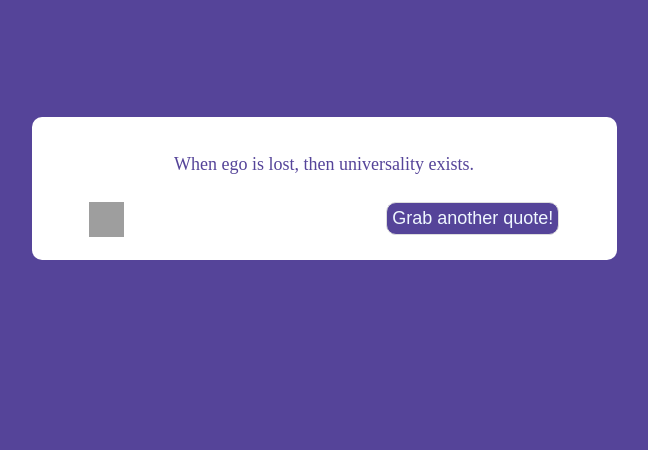
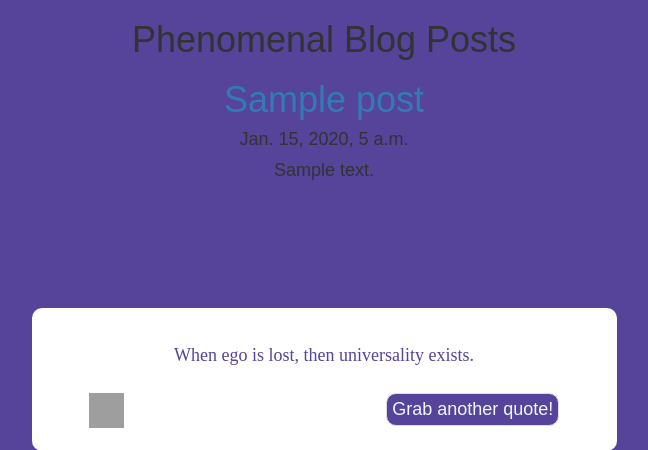
Before and after one commit to eclecticexistential/my-first-blog, a Django app: template blog/templates/blog/post_list.html in a window 1280 px wide. Shown: the top 450 px of the page, without its empty margins (316-964 px from the left). Run offline with Django 3.2, Linux system fonts and the light colour scheme; the template is opened without the code that fills it: values that come from a table or form of the project are taken from there, others are empty; tables that the repository leaves empty hold one stand-in row (values such as "Sample post"); some libraries are stand-ins or nearby versions; grey boxes are pictures that could not be loaded.

Commit message:
Modified templates to display post from database.

```diff
--- a/blog/templates/blog/post_list.html
+++ b/blog/templates/blog/post_list.html
@@ -34,6 +34,17 @@ color:#549;
 </style>
 
 <body id="a" style="background-color:#549">
+<div>
+	<h1>Phenomenal Blog Posts</h1>
+	</div>
+  <div>
+  {% for post in posts %}
+  <h1><a href="">{{ post.title }}</a></h1>
+  <p>{{ post.published_date }} </p>
+  <p>{{ post.text|linebreaksbr }}</p>
+  {% endfor %}
+  </div>
+
   <div class="container">
     <div class="row">
       <div class="col-sm-3">
--- a/blog/views.py
+++ b/blog/views.py
@@ -1,5 +1,8 @@
 from django.shortcuts import render
+from django.utils import timezone
+from .models import Post
 
 # Create your views here.
 def post_list(request):
-	return render(request, 'blog/post_list.html',{})
+	posts = Post.objects.filter(published_date__lte=timezone.now()).order_by('published_date')
+	return render(request, 'blog/post_list.html', {'posts':posts})
```
